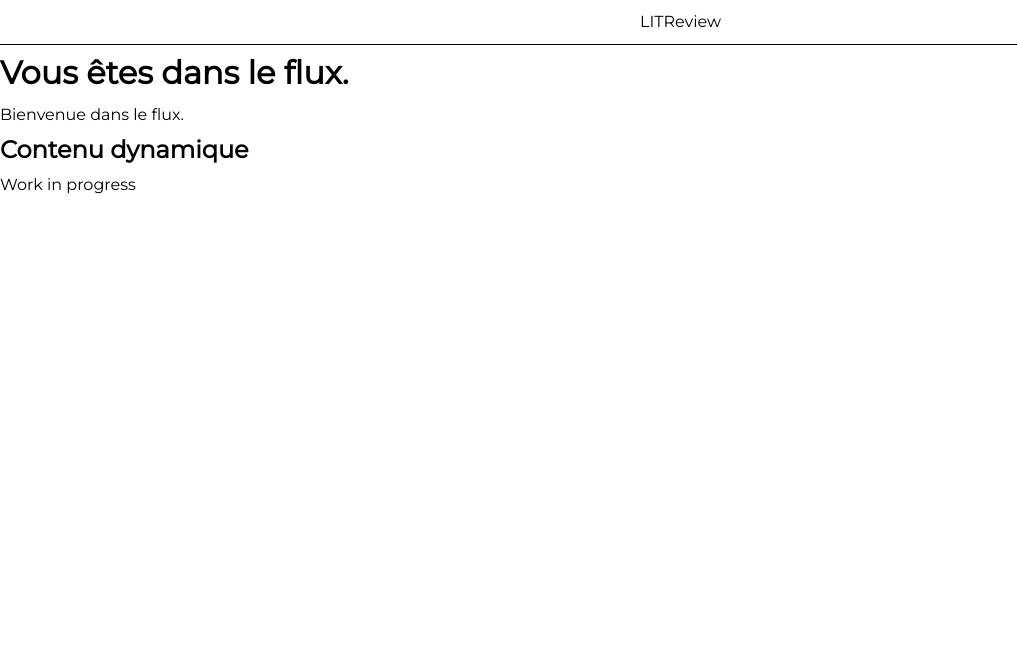
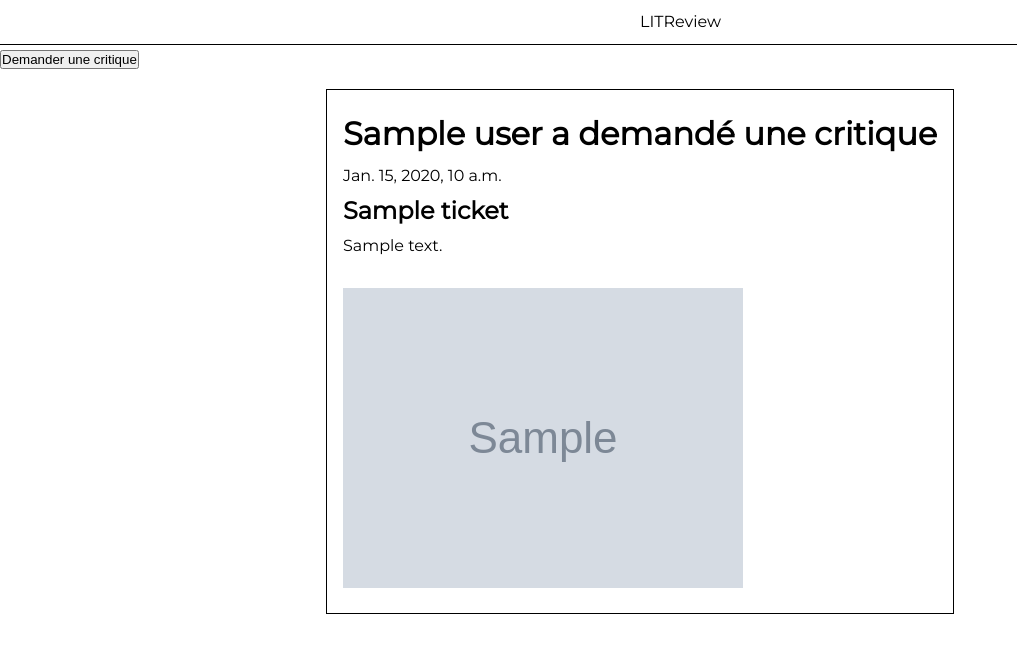
Before and after one commit to KDerec/LITReview, a Django app: template litreview/catalog/templates/feed.html in a window 1280 px wide. Shown: the top 653 px of the page, without its empty margins (0-1017 px from the left). Run offline with Django 4.2, Linux system fonts and the light colour scheme; the template is opened without the code that fills it: most values are stand-ins (such as "Sample title", 1, 10 or a date in 2020); grey boxes marked "Sample" are stand-in pictures.

Commit message:
Display ticket in feed

```diff
--- a/litreview/catalog/templates/feed.html
+++ b/litreview/catalog/templates/feed.html
@@ -5,8 +5,24 @@
 {% endblock %}
 
 {% block content %}
-  <h1>Vous êtes dans le flux.</h1>
-  <p>Bienvenue dans le flux.</p>
-  <h2>Contenu dynamique</h2>
-  <p>Work in progress</p>
+  <a href="{% url 'catalog:create-ticket' %}"><button type="button">Demander une critique</button></a>
+  {% if ticket_list %}
+  <ul id="feed">
+    {% for ticket in ticket_list %}
+      <li class="feed-object">
+        <a href="{{ ticket.get_absolute_url }}">
+        <h1>{{ ticket.user }} a demandé une critique</h1>
+        <p>{{ ticket.time_created }}</p>
+        <h2>{{ ticket.title }}</h2>
+        <p>{{ ticket.description }}</p>
+        {% if ticket.image %}
+        <p><br><img src="{{ ticket.image.url }}"></p>
+        {% endif %}
+        </a>
+      </li>
+    {% endfor %}
+  </ul>
+  {% else %}
+    <p>Il n'y a pas de ticket.</p>
+  {% endif %}
 {% endblock %}
--- a/litreview/catalog/urls.py
+++ b/litreview/catalog/urls.py
@@ -4,7 +4,6 @@ from . import views
 
 urlpatterns = [
     path("", views.feed, name="feed"),
-    path("feed/", views.feed, name="feed"),
     path("create-ticket/", views.TicketCreateView.as_view(), name="create-ticket"),
     path("ticket/<int:pk>", views.TicketDetailView.as_view(), name="ticket-detail"),
 ]
--- a/litreview/litreview/settings.py
+++ b/litreview/litreview/settings.py
@@ -134,7 +134,7 @@ LOGIN_EXEMPT_URLS = (
     r"^accounts/signup/$",
 )
 LOGIN_URL = "/accounts/home/"
-LOGIN_REDIRECT_URL = "/catalog/feed/"
+LOGIN_REDIRECT_URL = "/catalog/"
 LOGOUT_REDIRECT_URL = "/accounts/home/"
 
 
--- a/litreview/static/css/styles.css
+++ b/litreview/static/css/styles.css
@@ -38,3 +38,18 @@ a {
 #logo {
     margin-left: 50%;
 }
+
+#feed {
+    display: flex;
+    flex-direction: column;
+    align-items: center;
+    list-style-type: none;
+}
+
+.feed-object {
+    border: 1px;
+    border-style: solid;
+    margin-top: 1rem;
+    margin-bottom: 1rem;
+    padding: 1rem;
+}
--- a/litreview/templates/base.html
+++ b/litreview/templates/base.html
@@ -14,7 +14,7 @@
       <div id="logo"><a href="/">LITReview</a></div>
       {% if user.is_authenticated %}
       <div class="nav-links">
-        <a href="#">Flux</a>
+        <a href="/">Flux</a>
         <a href="#">Posts</a>
         <a href="#">Abonnements</a>
         <a href="{% url 'accounts:logout' %}">Se déconnecter</a>
```
Also changed, not shown: litreview/catalog/templates/catalog/ticket_detail.html (+4 -4 lines), litreview/catalog/views.py (+6 -2 lines), litreview/db.sqlite3.
